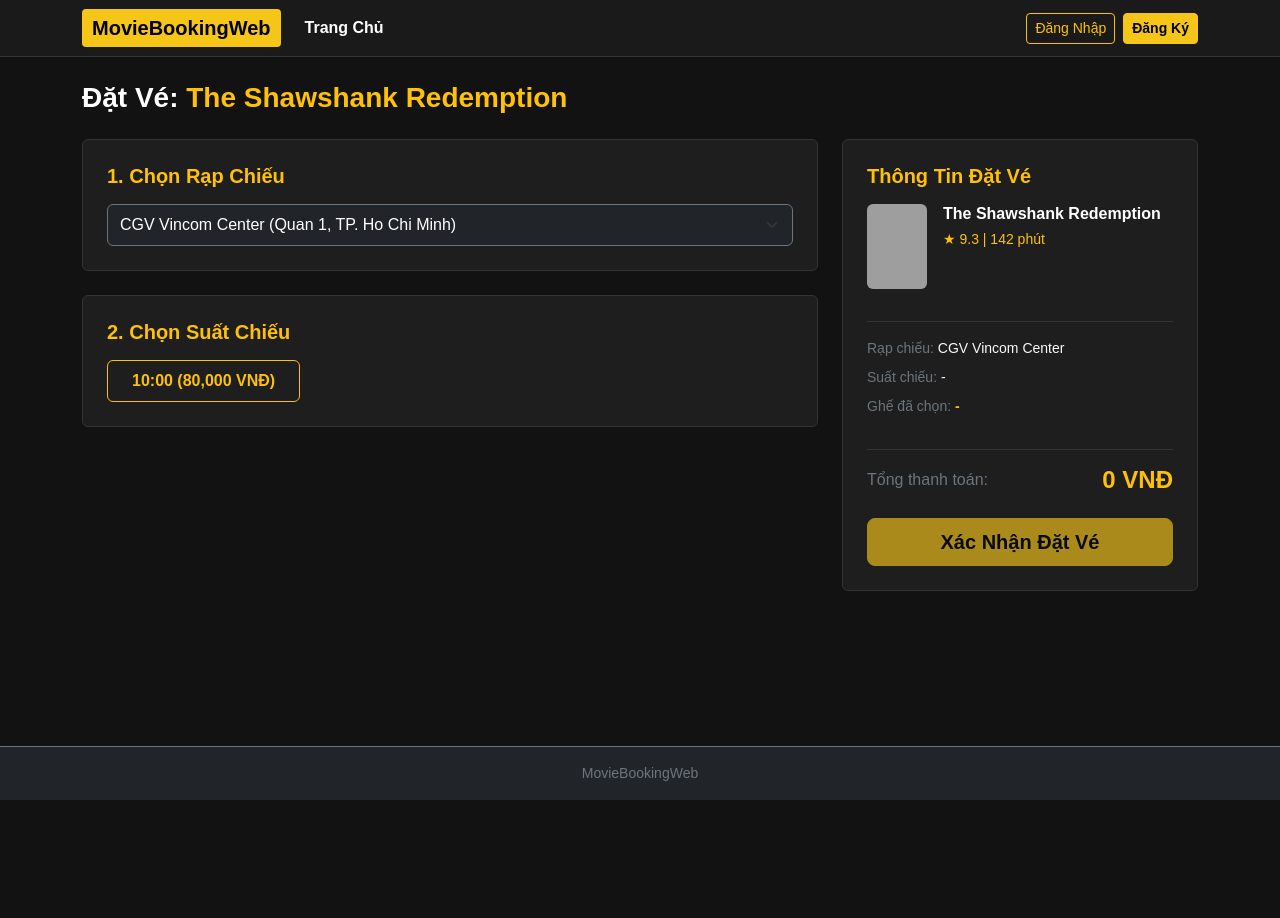
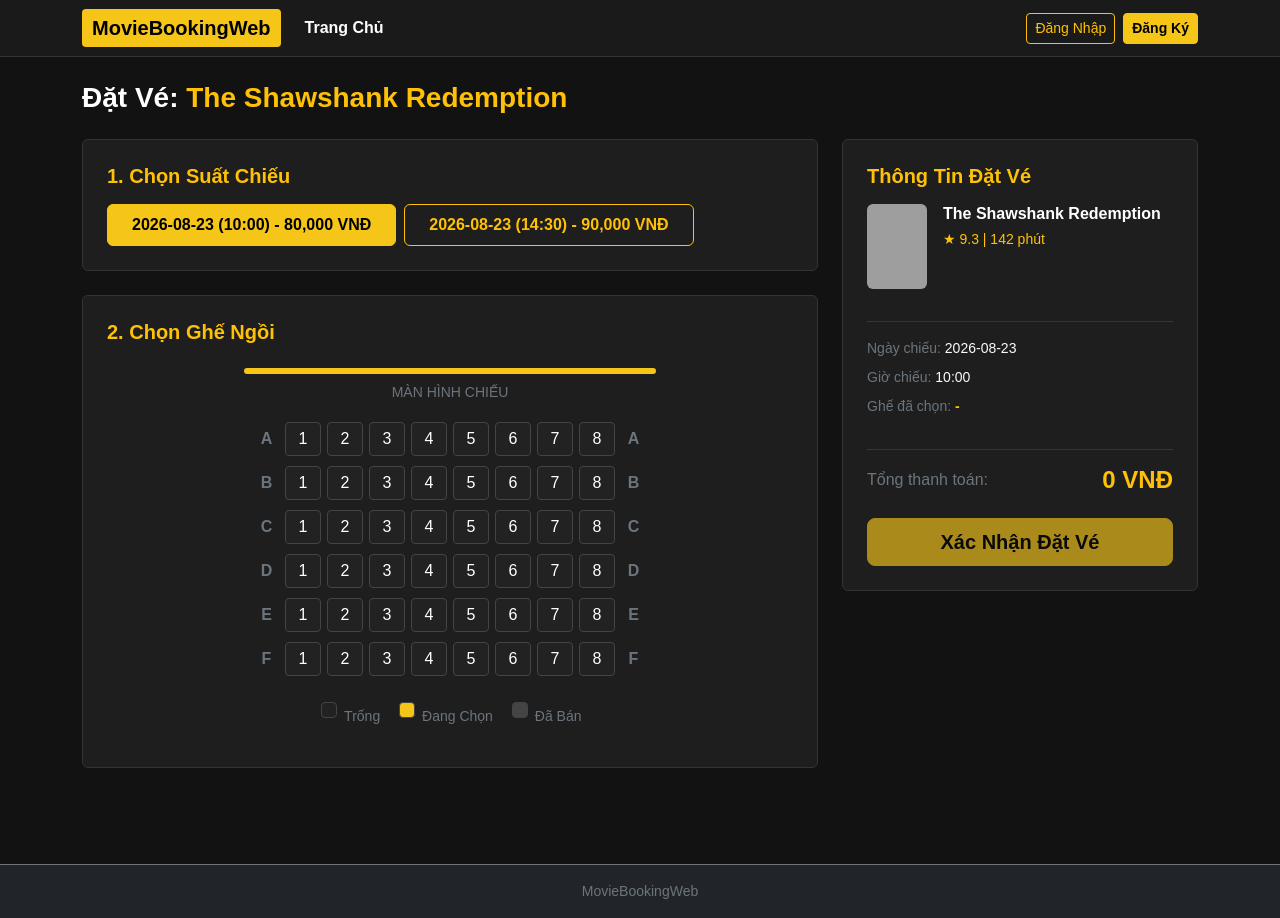
Before and after one commit to Sonnche161115/moviebookingweb, a React (Create React App) app: page /booking/1 in a window 1280 px wide. Before the commit the page ends 800 px from the top, so only its background shows below. Built offline with nearby package versions, Linux system fonts and the light colour scheme; data requests are answered from the project's data file; grey boxes are pictures that could not be loaded.

Commit message:
refactor: simplify booking flow by removing cinema selection

```diff
--- a/db.json
+++ b/db.json
@@ -270,11 +270,7 @@
       "date": "2026-08-23",
       "time": "19:00",
       "price": 95000,
-      "bookedSeats": [
-        "B4",
-        "B5",
-        "E7"
-      ]
+      "bookedSeats": []
     },
     {
       "id": 4,
@@ -345,23 +341,5 @@
       "id": 3
     }
   ],
-  "bookings": [
-    {
-      "userId": 3,
-      "showtimeId": 3,
-      "movieId": 2,
-      "movieTitle": "The Godfather",
-      "cinemaName": "CGV Vincom Center",
-      "date": "2026-08-23",
-      "time": "19:00",
-      "seats": [
-        "B4",
-        "B5",
-        "E7"
-      ],
-      "totalPrice": 285000,
-      "bookingDate": "2026-08-25T04:17:37.136Z",
-      "id": 1
-    }
-  ]
+  "bookings": []
 }
--- a/src/pages/BookingPage.js
+++ b/src/pages/BookingPage.js
@@ -1,5 +1,5 @@
 import React, { useState, useEffect, useContext } from 'react';
-import { Container, Row, Col, Card, Button, Form, Alert, Spinner } from 'react-bootstrap';
+import { Container, Row, Col, Card, Button, Alert, Spinner } from 'react-bootstrap';
 import { useParams, useNavigate } from 'react-router-dom';
 import axios from 'axios';
 import SeatMap from '../components/SeatMap';
@@ -10,9 +10,7 @@
   const navigate = useNavigate();
   const { user } = useContext(AuthContext);
   const [movie, setMovie] = useState(null);
-  const [cinemas, setCinemas] = useState([]);
   const [showtimes, setShowtimes] = useState([]);
-  const [selectedCinema, setSelectedCinema] = useState('');
   const [selectedShowtime, setSelectedShowtime] = useState(null);
   const [selectedSeats, setSelectedSeats] = useState([]);
   const [loading, setLoading] = useState(true);
@@ -22,45 +20,77 @@
   useEffect(() => {
     Promise.all([
       axios.get('http://localhost:3001/movies/' + movieId),
-      axios.get('http://localhost:3001/cinemas'),
       axios.get('http://localhost:3001/showtimes?movieId=' + movieId)
-    ]).then(([movieRes, cinemaRes, showtimeRes]) => {
-      setMovie(movieRes.data);
-      setCinemas(cinemaRes.data);
-      setShowtimes(showtimeRes.data);
-      if (cinemaRes.data.length > 0) setSelectedCinema(cinemaRes.data[0].id.toString());
-      setLoading(false);
-    }).catch(err => { console.error(err); setLoading(false); });
+    ])
+      .then(([movieRes, showtimeRes]) => {
+        setMovie(movieRes.data);
+        setShowtimes(showtimeRes.data);
+        if (showtimeRes.data.length > 0) {
+          setSelectedShowtime(showtimeRes.data[0]);
+        }
+        setLoading(false);
+      })
+      .catch(err => {
+        console.error(err);
+        setLoading(false);
+      });
   }, [movieId]);
 
-  const availableShowtimes = showtimes.filter(s => s.cinemaId.toString() === selectedCinema);
-
   const handleSeatClick = (seatId) => {
-    if (selectedSeats.includes(seatId)) setSelectedSeats(selectedSeats.filter(s => s !== seatId));
-    else setSelectedSeats([...selectedSeats, seatId]);
+    if (selectedSeats.includes(seatId)) {
+      setSelectedSeats(selectedSeats.filter(s => s !== seatId));
+    } else {
+      setSelectedSeats([...selectedSeats, seatId]);
+    }
   };
 
   const handleConfirmBooking = () => {
-    if (!user) { alert('Vui lòng đăng nhập để tiến hành đặt vé!'); navigate('/login'); return; }
-    if (!selectedShowtime) { setError('Vui lòng chọn một suất chiếu!'); return; }
-    if (selectedSeats.length === 0) { setError('Vui lòng chọn ít nhất 1 ghế ngồi!'); return; }
+    if (!user) {
+      alert('Vui lòng đăng nhập để tiến hành đặt vé!');
+      navigate('/login');
+      return;
+    }
+    if (!selectedShowtime) {
+      setError('Vui lòng chọn một suất chiếu!');
+      return;
+    }
+    if (selectedSeats.length === 0) {
+      setError('Vui lòng chọn ít nhất 1 ghế ngồi!');
+      return;
+    }
+
     setSubmitting(true);
     setError('');
-    const chosenCinema = cinemas.find(c => c.id.toString() === selectedCinema);
     const totalPrice = selectedSeats.length * selectedShowtime.price;
     const bookingData = {
-      userId: user.id, showtimeId: selectedShowtime.id, movieId: movie.id,
-      movieTitle: movie.title, cinemaName: chosenCinema ? chosenCinema.name : '',
-      date: selectedShowtime.date, time: selectedShowtime.time,
-      seats: selectedSeats, totalPrice: totalPrice, bookingDate: new Date().toISOString()
+      userId: user.id,
+      showtimeId: selectedShowtime.id,
+      movieId: movie.id,
+      movieTitle: movie.title,
+      date: selectedShowtime.date,
+      time: selectedShowtime.time,
+      seats: selectedSeats,
+      totalPrice: totalPrice,
+      bookingDate: new Date().toISOString()
     };
+
     axios.post('http://localhost:3001/bookings', bookingData)
       .then(() => {
         const updated = [...selectedShowtime.bookedSeats, ...selectedSeats];
-        return axios.patch('http://localhost:3001/showtimes/' + selectedShowtime.id, { bookedSeats: updated });
+        return axios.patch('http://localhost:3001/showtimes/' + selectedShowtime.id, {
+          bookedSeats: updated
+        });
       })
-      .then(() => { setSubmitting(false); alert('🎉 Đặt vé thành công!'); navigate('/history'); })
-      .catch(err => { console.error(err); setError('Có lỗi xảy ra, vui lòng thử lại!'); setSubmitting(false); });
+      .then(() => {
+        setSubmitting(false);
+        alert('🎉 Đặt vé thành công!');
+        navigate('/history');
+      })
+      .catch(err => {
+        console.error(err);
+        setError('Có lỗi xảy ra, vui lòng thử lại!');
+        setSubmitting(false);
+      });
   };
 
   if (loading) return <div className="text-center py-5"><Spinner animation="border" variant="warning" /></div>;
@@ -72,33 +102,40 @@
       <Row className="g-4">
         <Col lg={8}>
           <Card className="card-dark p-4 mb-4">
-            <h5 className="fw-bold text-warning mb-3">1. Chọn Rạp Chiếu</h5>
-            <Form.Select value={selectedCinema} onChange={(e) => { setSelectedCinema(e.target.value); setSelectedShowtime(null); setSelectedSeats([]); }} className="bg-dark text-white border-secondary py-2">
-              {cinemas.map(c => <option key={c.id} value={c.id}>{c.name} ({c.location})</option>)}
-            </Form.Select>
-          </Card>
-          <Card className="card-dark p-4 mb-4">
-            <h5 className="fw-bold text-warning mb-3">2. Chọn Suất Chiếu</h5>
-            {availableShowtimes.length === 0 ? (
-              <p className="text-secondary mb-0">Không có suất chiếu tại rạp này.</p>
+            <h5 className="fw-bold text-warning mb-3">1. Chọn Suất Chiếu</h5>
+            {showtimes.length === 0 ? (
+              <p className="text-secondary mb-0">Hiện chưa có suất chiếu cho phim này.</p>
             ) : (
               <div className="d-flex flex-wrap gap-2">
-                {availableShowtimes.map(st => (
-                  <Button key={st.id} variant={selectedShowtime && selectedShowtime.id === st.id ? 'warning' : 'outline-warning'} className="px-4 py-2 fw-bold"
-                    onClick={() => { setSelectedShowtime(st); setSelectedSeats([]); }}>
-                    {st.time} ({st.price.toLocaleString()} VNĐ)
+                {showtimes.map(st => (
+                  <Button
+                    key={st.id}
+                    variant={selectedShowtime && selectedShowtime.id === st.id ? 'warning' : 'outline-warning'}
+                    className="px-4 py-2 fw-bold"
+                    onClick={() => {
+                      setSelectedShowtime(st);
+                      setSelectedSeats([]);
+                    }}
+                  >
+                    {st.date} ({st.time}) - {st.price.toLocaleString()} VNĐ
                   </Button>
                 ))}
               </div>
             )}
           </Card>
+
           {selectedShowtime && (
             <Card className="card-dark p-4">
-              <h5 className="fw-bold text-warning mb-2">3. Chọn Ghế Ngồi</h5>
-              <SeatMap bookedSeats={selectedShowtime.bookedSeats} selectedSeats={selectedSeats} onSeatClick={handleSeatClick} />
+              <h5 className="fw-bold text-warning mb-2">2. Chọn Ghế Ngồi</h5>
+              <SeatMap
+                bookedSeats={selectedShowtime.bookedSeats}
+                selectedSeats={selectedSeats}
+                onSeatClick={handleSeatClick}
+              />
             </Card>
           )}
         </Col>
+
         <Col lg={4}>
           <Card className="card-dark p-4 sticky-top" style={{ top: '80px' }}>
             <h5 className="fw-bold text-warning mb-3">Thông Tin Đặt Vé</h5>
@@ -110,15 +147,30 @@
               </div>
             </div>
             <hr className="border-secondary" />
-            <div className="small mb-2 text-light"><span className="text-secondary">Rạp chiếu:</span> {cinemas.find(c => c.id.toString() === selectedCinema)?.name || '-'}</div>
-            <div className="small mb-2 text-light"><span className="text-secondary">Suất chiếu:</span> {selectedShowtime ? selectedShowtime.date + ' | ' + selectedShowtime.time : '-'}</div>
-            <div className="small mb-3 text-light"><span className="text-secondary">Ghế đã chọn:</span> <span className="text-warning fw-bold">{selectedSeats.length > 0 ? selectedSeats.join(', ') : '-'}</span></div>
+            <div className="small mb-2 text-light">
+              <span className="text-secondary">Ngày chiếu:</span> {selectedShowtime ? selectedShowtime.date : '-'}
+            </div>
+            <div className="small mb-2 text-light">
+              <span className="text-secondary">Giờ chiếu:</span> {selectedShowtime ? selectedShowtime.time : '-'}
+            </div>
+            <div className="small mb-3 text-light">
+              <span className="text-secondary">Ghế đã chọn:</span>{' '}
+              <span className="text-warning fw-bold">{selectedSeats.length > 0 ? selectedSeats.join(', ') : '-'}</span>
+            </div>
             <hr className="border-secondary" />
             <div className="d-flex justify-content-between align-items-center mb-4">
               <span className="text-secondary">Tổng thanh toán:</span>
-              <h4 className="fw-bold text-warning mb-0">{selectedShowtime ? (selectedSeats.length * selectedShowtime.price).toLocaleString() : 0} VNĐ</h4>
+              <h4 className="fw-bold text-warning mb-0">
+                {selectedShowtime ? (selectedSeats.length * selectedShowtime.price).toLocaleString() : 0} VNĐ
+              </h4>
             </div>
-            <Button variant="warning" size="lg" className="w-100 fw-bold text-dark" disabled={submitting || !selectedShowtime || selectedSeats.length === 0} onClick={handleConfirmBooking}>
+            <Button
+              variant="warning"
+              size="lg"
+              className="w-100 fw-bold text-dark"
+              disabled={submitting || !selectedShowtime || selectedSeats.length === 0}
+              onClick={handleConfirmBooking}
+            >
               {submitting ? <Spinner animation="border" size="sm" /> : 'Xác Nhận Đặt Vé'}
             </Button>
           </Card>
```
Also changed, not shown: src/pages/BookingHistoryPage.js (+3 -12 lines).
